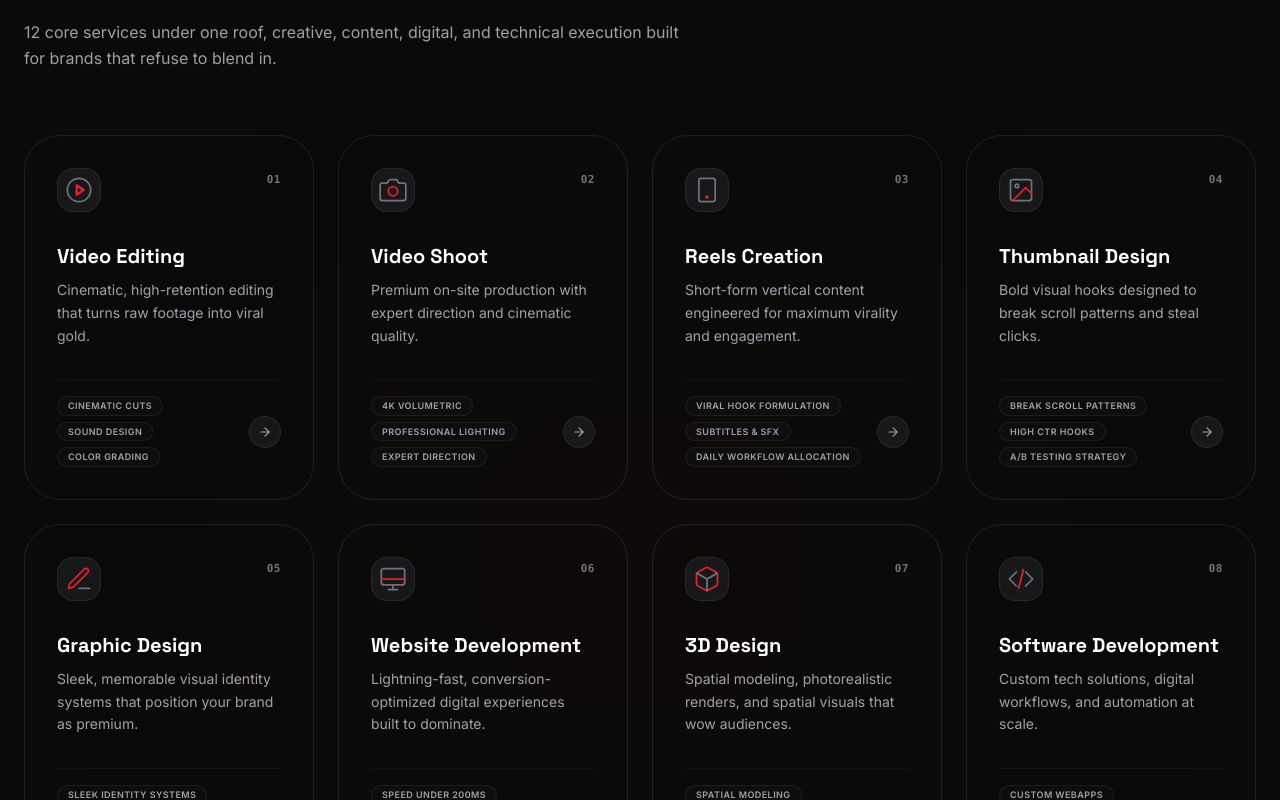
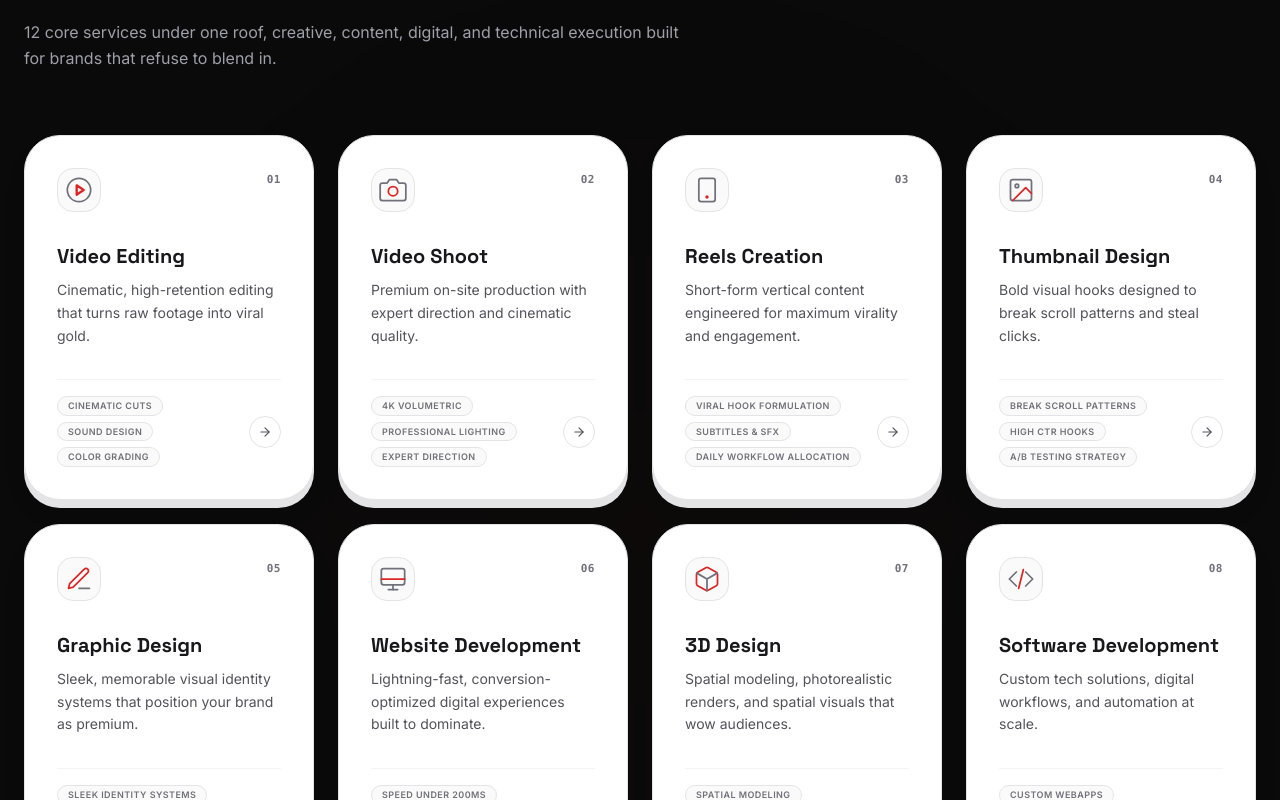
Before and after one commit to rishuspeakssince2003-max/Brand-Brick-Studio, a React (Vite) app: page / in a window 1280 px wide. Shown: the part 1840-2640 px from the top of the page. Built offline with nearby package versions, Linux system fonts and the light colour scheme; no server answers.

Commit message:
design: update services bento cards to always render as white cards with dark text matching mockup

```diff
--- a/src/index.css
+++ b/src/index.css
@@ -94,23 +94,23 @@ html.light body {
   --btn-3d-outline-text: #a1a1aa;
   --btn-3d-outline-text-hover: #ffffff;
 
-  /* Services Card Variables (Transparent in Dark, White in Light) */
-  --service-card-bg: transparent;
-  --service-card-border: rgba(63, 63, 70, 0.4);
-  --service-card-shadow-default: none;
-  --service-card-shadow-hover: 0 4px 20px rgba(220, 38, 38, 0.15);
-  --service-card-shadow-tap: none;
-  --service-card-title-color: #ffffff;
-  --service-card-desc-color: #a1a1aa;
-  --service-card-icon-bg: rgba(24, 24, 27, 1);
-  --service-card-icon-border: rgba(63, 63, 70, 0.4);
-  --service-card-divider-border: rgba(63, 63, 70, 0.2);
-  --service-card-bullet-bg: rgba(24, 24, 27, 0.3);
-  --service-card-bullet-border: rgba(63, 63, 70, 0.3);
-  --service-card-bullet-text: #a1a1aa;
-  --service-card-arrow-bg: rgba(24, 24, 27, 1);
-  --service-card-arrow-border: rgba(63, 63, 70, 0.4);
-  --service-card-arrow-text: #a1a1aa;
+  /* Services Card Variables (Always White with Dark Text, matching Mockup) */
+  --service-card-bg: #ffffff;
+  --service-card-border: #e4e4e7;
+  --service-card-shadow-default: 0 8px 0 #e4e4e7, 0 15px 30px rgba(0, 0, 0, 0.03);
+  --service-card-shadow-hover: 0 4px 0 #fca5a5, 0 8px 20px rgba(220, 38, 38, 0.06);
+  --service-card-shadow-tap: 0 0px 0 #fca5a5, 0 2px 8px rgba(220, 38, 38, 0.02);
+  --service-card-title-color: #18181b;
+  --service-card-desc-color: #52525b;
+  --service-card-icon-bg: #fafafa;
+  --service-card-icon-border: #e4e4e7;
+  --service-card-divider-border: #f4f4f5;
+  --service-card-bullet-bg: #fafafa;
+  --service-card-bullet-border: #e4e4e7;
+  --service-card-bullet-text: #71717a;
+  --service-card-arrow-bg: #ffffff;
+  --service-card-arrow-border: #e4e4e7;
+  --service-card-arrow-text: #52525b;
 }
 
 .light {
```
